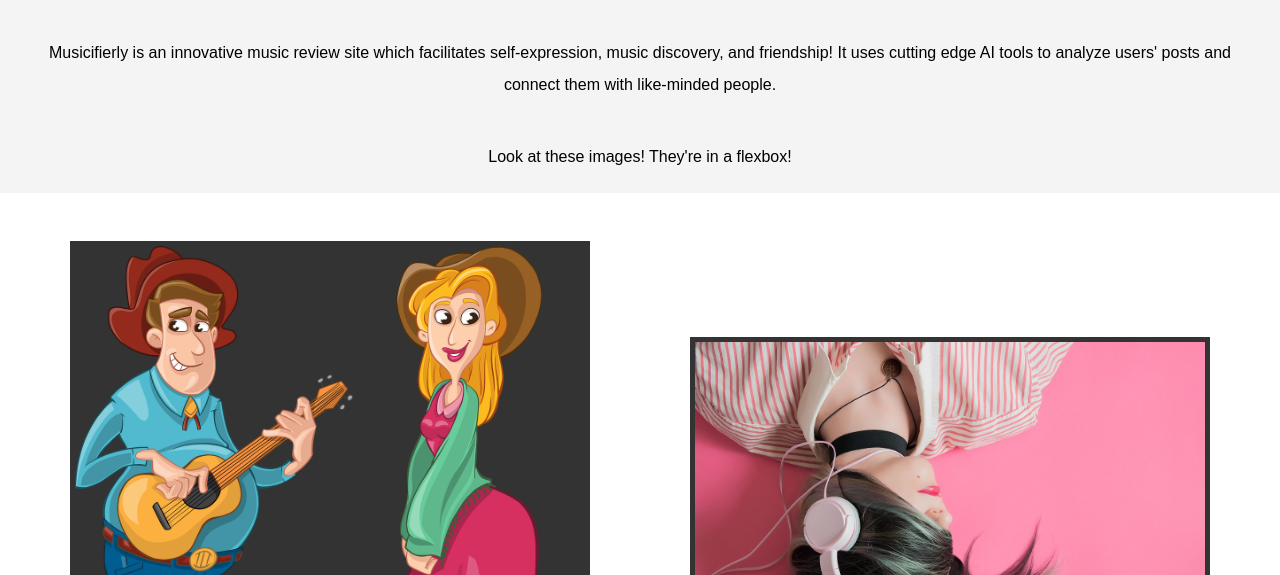
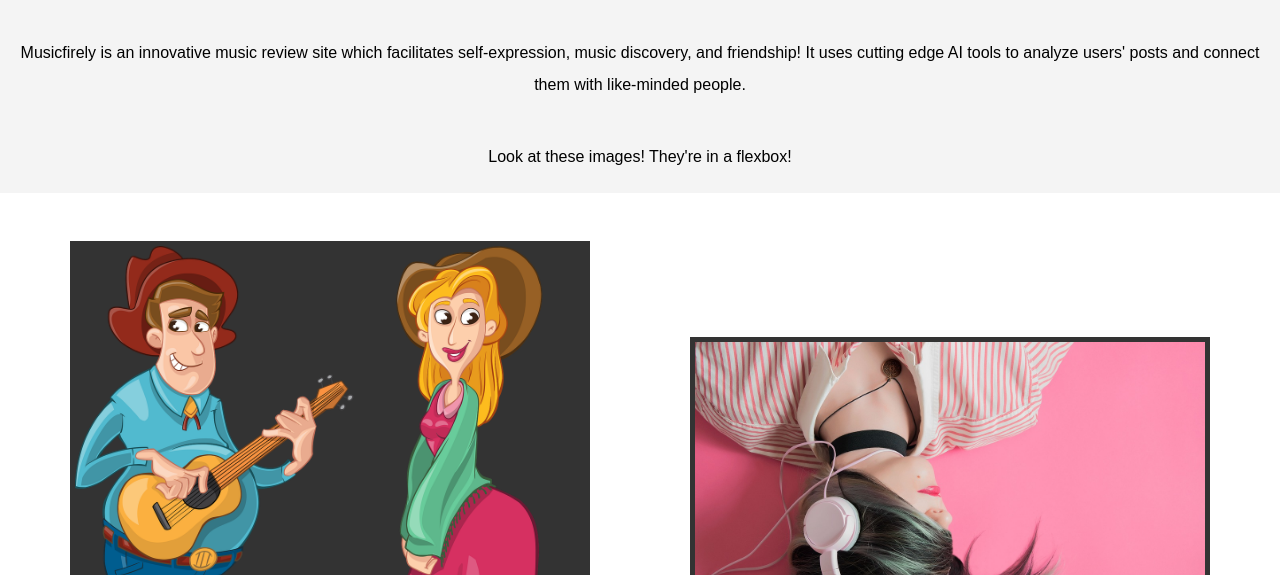
Before and after one commit to arieaton/comp333_hw1, a plain HTML site: page index.html in a window 1280 px wide. Shown: the part 225-800 px from the top of the page. Drawn offline with Linux system fonts and the light colour scheme.

Commit message:
Update index.html

```diff
--- a/index.html
+++ b/index.html
@@ -36,7 +36,7 @@
         </div>
         <div id="WhyUse">
           <h1>Why Use This Site</h1>
-          <p> Musicifierly is an innovative music review site which facilitates self-expression, music discovery,
+          <p> Musicfirely is an innovative music review site which facilitates self-expression, music discovery,
             and friendship! It uses cutting edge AI tools to analyze users' posts and connect them with
           like-minded people. </p>
           <p>Look at these images! They're in a flexbox!</p>
```
